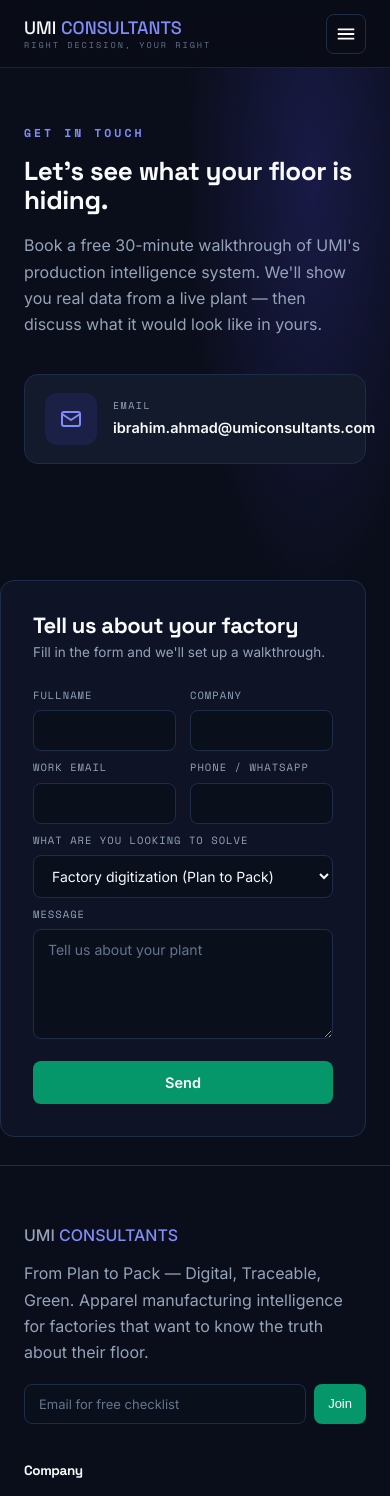
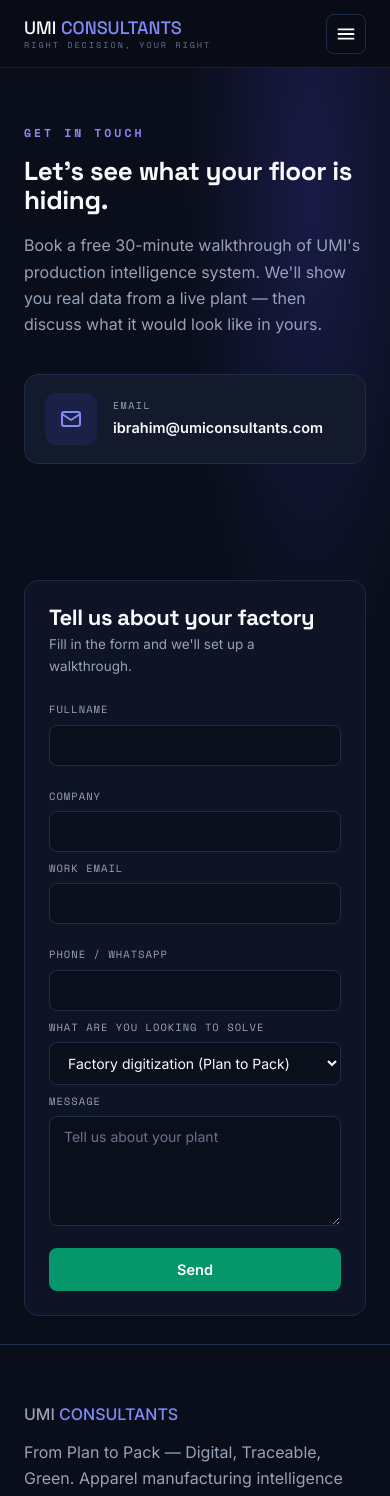
Before and after one commit to ismail-ahmad/umi-website, a Next.js app: page /contact in a window 390 px wide. Shown: the top 1496 px of the page. Built offline with nearby package versions, Linux system fonts and the light colour scheme.

Commit message:
fixed contact page

```diff
--- a/app/contact/page.tsx
+++ b/app/contact/page.tsx
@@ -5,12 +5,12 @@ export default function Contact() {
         <div className='wrap contact-page'>
           <Gsection hero={false} headingTag='h1' headingText="Let's see what your floor is hiding." EyeBrowText='GET IN TOUCH'>
             <p style={{marginTop: '18px'}}>Book a free 30-minute walkthrough of UMI's production intelligence system. We'll show you real data from a live plant — then discuss what it would look like in yours.</p>
-            <a className='contact-card' href="mailto:ibrahim.ahmad@umiconsultants.com" style={{display:'flex',alignItems:'center',gap:'16px',textDecoration:'none',padding:'18px 20px'}}>
+            <a className='contact-card' href="mailto:ibrahim@umiconsultants.com" style={{display:'flex',alignItems:'center',gap:'16px',textDecoration:'none',padding:'18px 20px', overflowWrap: 'break-word', wordBreak: 'break-all', hyphens: 'auto'}}>
               <div className={'svg-div'} style={{margin:0,flex:'none'}}><svg viewBox="0 0 24 24"><rect x="3" y="5" width="18" height="14" rx="2"></rect><polyline points="3 7 12 13 21 7"></polyline></svg></div>
-              <div><div style={{fontFamily:'var(--mono)', fontSize:'10px', letterSpacing:'1.5px',color:'var(--muted)', textTransform:'uppercase'}}>Email</div><div style={{fontWeight:600,color:'var(--ink)',marginTop:'2px',fontSize:'14.5px'}}>ibrahim.ahmad@umiconsultants.com</div></div>
+              <div><div style={{fontFamily:'var(--mono)', fontSize:'10px', letterSpacing:'1.5px',color:'var(--muted)', textTransform:'uppercase'}}>Email</div><div style={{fontWeight:600,color:'var(--ink)',marginTop:'2px',fontSize:'14.5px'}}>ibrahim@umiconsultants.com</div></div>
             </a>
           </Gsection>
-          <div className="contact-form" style={{background:'var(--panel2)', padding:'32px', margin: '56px 24px 28px 0', borderRadius: 'var(--radius)'}}>
+          <div className="contact-form" style={{background:'var(--panel2)', borderRadius: 'var(--radius)'}}>
             <form action="">
               <div className="form-heading-content">
                 <h2 style={{fontSize:'22px',marginBottom:'4px'}}>Tell us about your factory</h2>
--- a/app/globals.css
+++ b/app/globals.css
@@ -913,6 +913,8 @@ body{
 .contact-form{
   transition: transform .2s, border-color .2s;
   border: 1px solid var(--border);
+  margin: 56px 24px 28px 0;
+  padding: 32px;
 }
 .contact-form:hover, .contact-card:hover{
   transform: translateY(-4px);
@@ -1053,6 +1055,13 @@ body{
     .contact-page{
       flex-direction: column;
     }
+    .contact-form{
+      margin: 56px 24px 28px 24px;
+      padding: 24px;
+    }
+    .form-inputs-styles{
+      flex-direction: column;
+    }
 }
 
 @media screen and (max-width: 550px){
```
